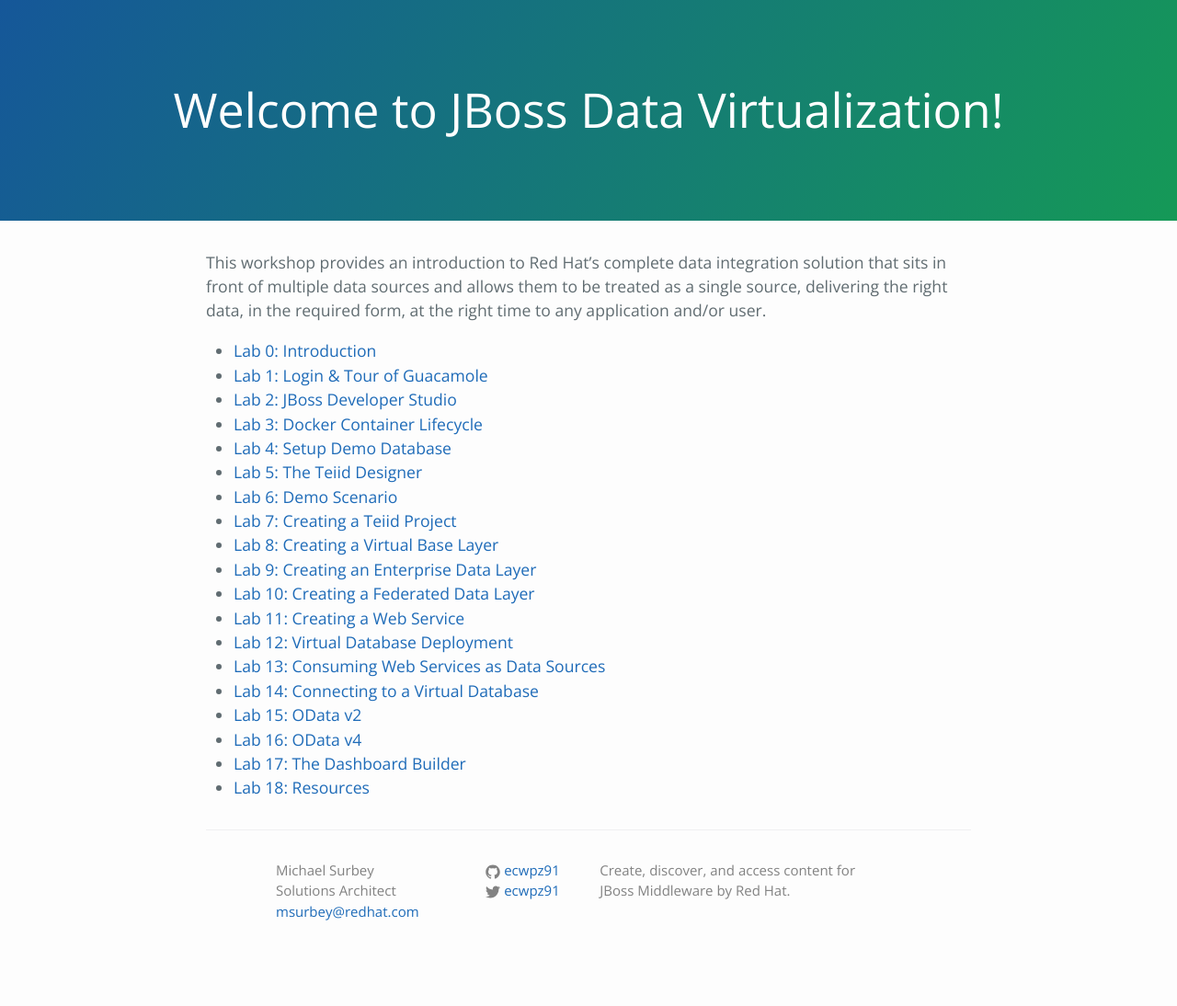
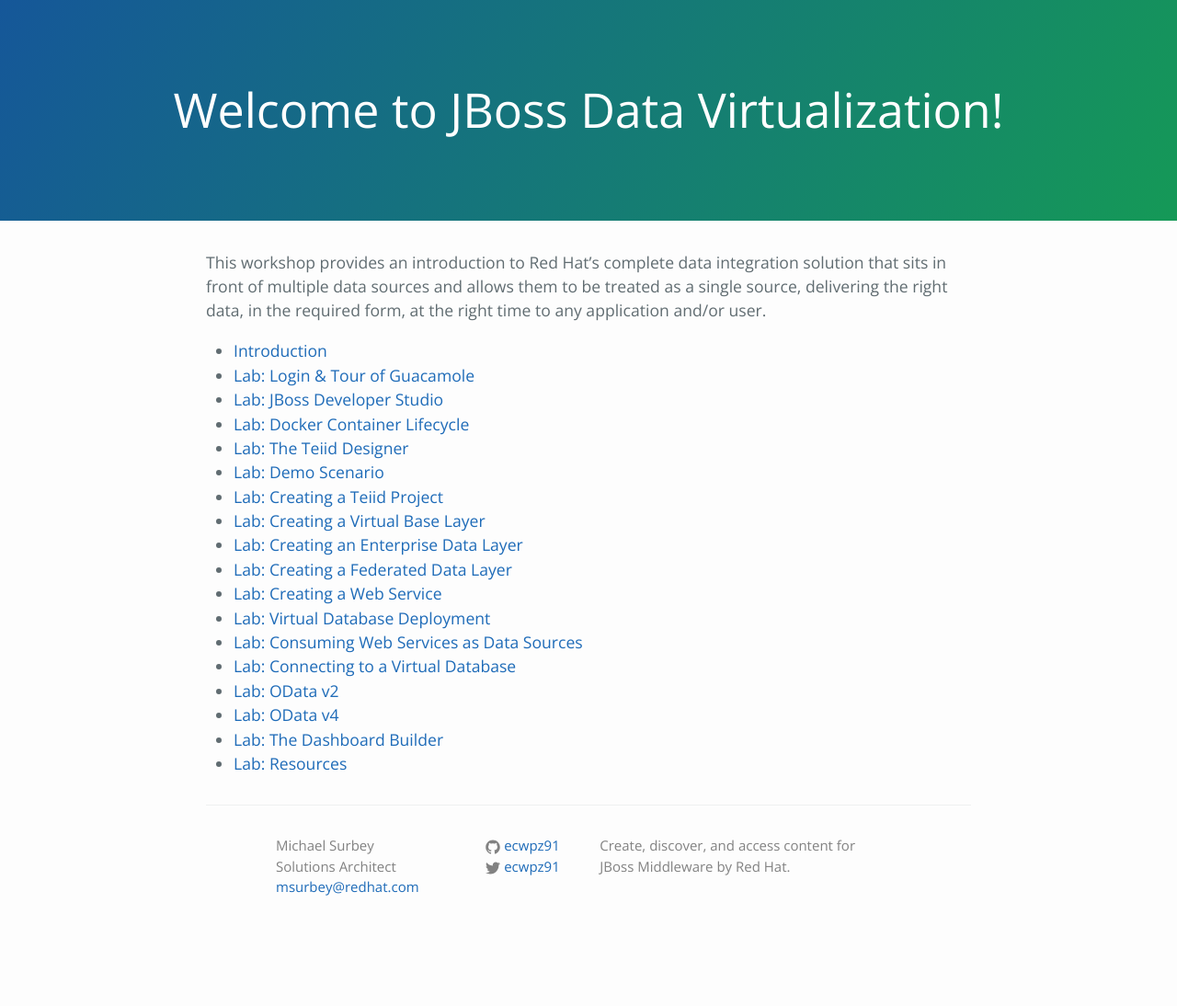
Before and after one commit to epe105/jboss-workshops, a Jekyll site: the page built from _posts/2016-09-28-data-virt.md, in a window 1280 px wide. Shown: the whole page at 92% size. Built offline with Jekyll 4.4.1, drawn with Linux system fonts in a browser that asks for light colours; after the commit the page ends 1068 px from its top, so only the background shows below that.

Commit message:
Kyle inspection

```diff
--- a/_posts/2016-09-28-data-virt.md
+++ b/_posts/2016-09-28-data-virt.md
@@ -6,22 +6,22 @@
 
 This workshop provides an introduction to Red Hat's complete data integration solution that sits in front of multiple data sources and allows them to be treated as a single source, delivering the right data, in the required form, at the right time to any application and/or user.
 
-- [Lab 0: Introduction]({{ "/www/jdv/00-module.html" | prepend: site.baseurl }})
-- [Lab 1: Login & Tour of Guacamole]({{ "/www/jdv/01-module.html" | prepend: site.baseurl }})
-- [Lab 2: JBoss Developer Studio]({{ "/www/jdv/02-module.html" | prepend: site.baseurl }})
-- [Lab 3: Docker Container Lifecycle]({{ "/www/jdv/03-module.html" | prepend: site.baseurl }})
-- [Lab 4: Setup Demo Database]({{ "/www/jdv/04-module.html" | prepend: site.baseurl }})
-- [Lab 5: The Teiid Designer]({{ "/www/jdv/05-module.html" | prepend: site.baseurl }})
-- [Lab 6: Demo Scenario]({{ "/www/jdv/06-module.html" | prepend: site.baseurl }})
-- [Lab 7: Creating a Teiid Project]({{ "/www/jdv/07-module.html" | prepend: site.baseurl }})
-- [Lab 8: Creating a Virtual Base Layer]({{ "/www/jdv/08-module.html" | prepend: site.baseurl }})
-- [Lab 9: Creating an Enterprise Data Layer]({{ "/www/jdv/09-module.html" | prepend: site.baseurl }})
-- [Lab 10: Creating a Federated Data Layer]({{ "/www/jdv/10-module.html" | prepend: site.baseurl }})
-- [Lab 11: Creating a Web Service]({{ "/www/jdv/11-module.html" | prepend: site.baseurl }})
-- [Lab 12: Virtual Database Deployment]({{ "/www/jdv/12-module.html" | prepend: site.baseurl }})
-- [Lab 13: Consuming Web Services as Data Sources]({{ "/www/jdv/13-module.html" | prepend: site.baseurl }})
-- [Lab 14: Connecting to a Virtual Database]({{ "/www/jdv/14-module.html" | prepend: site.baseurl }})
-- [Lab 15: OData v2]({{ "/www/jdv/15-module.html" | prepend: site.baseurl }})
-- [Lab 16: OData v4]({{ "/www/jdv/16-module.html" | prepend: site.baseurl }})
-- [Lab 17: The Dashboard Builder]({{ "/www/jdv/17-module.html" | prepend: site.baseurl }})
-- [Lab 18: Resources]({{ "/www/jdv/18-module.html" | prepend: site.baseurl }})
+- [Introduction]({{ "/www/jdv/00-module.html" | prepend: site.baseurl }})
+- [Lab: Login & Tour of Guacamole]({{ "/www/jdv/01-module.html" | prepend: site.baseurl }})
+- [Lab: JBoss Developer Studio]({{ "/www/jdv/02-module.html" | prepend: site.baseurl }})
+- [Lab: Docker Container Lifecycle]({{ "/www/jdv/03-module.html" | prepend: site.baseurl }})
+<!-- - [Lab 4: Setup Demo Database]({{ "/www/jdv/04-module.html" | prepend: site.baseurl }}) -->
+- [Lab: The Teiid Designer]({{ "/www/jdv/05-module.html" | prepend: site.baseurl }})
+- [Lab: Demo Scenario]({{ "/www/jdv/06-module.html" | prepend: site.baseurl }})
+- [Lab: Creating a Teiid Project]({{ "/www/jdv/07-module.html" | prepend: site.baseurl }})
+- [Lab: Creating a Virtual Base Layer]({{ "/www/jdv/08-module.html" | prepend: site.baseurl }})
+- [Lab: Creating an Enterprise Data Layer]({{ "/www/jdv/09-module.html" | prepend: site.baseurl }})
+- [Lab: Creating a Federated Data Layer]({{ "/www/jdv/10-module.html" | prepend: site.baseurl }})
+- [Lab: Creating a Web Service]({{ "/www/jdv/11-module.html" | prepend: site.baseurl }})
+- [Lab: Virtual Database Deployment]({{ "/www/jdv/12-module.html" | prepend: site.baseurl }})
+- [Lab: Consuming Web Services as Data Sources]({{ "/www/jdv/13-module.html" | prepend: site.baseurl }})
+- [Lab: Connecting to a Virtual Database]({{ "/www/jdv/14-module.html" | prepend: site.baseurl }})
+- [Lab: OData v2]({{ "/www/jdv/15-module.html" | prepend: site.baseurl }})
+- [Lab: OData v4]({{ "/www/jdv/16-module.html" | prepend: site.baseurl }})
+- [Lab: The Dashboard Builder]({{ "/www/jdv/17-module.html" | prepend: site.baseurl }})
+- [Lab: Resources]({{ "/www/jdv/18-module.html" | prepend: site.baseurl }})
```
Also changed, not shown: www/jdv/03-module.md (+3 -3 lines), www/jdv/05-module.md (+34 -5 lines), images/jdv/05-default_server1.png (added), images/jdv/05-default_server2.png (added), images/jdv/05-default_server3.png (added), images/jdv/05-default_server4.png (added), images/jdv/05-default_server5.png (added), images/jdv/05-default_server6.png (added), images/jdv/05-jbds_passwd.png (added), images/jdv/05-teiid_design.png (added), images/jdv/2.3-JBDS-Teiid-view.png (deleted), images/jdv/Screenshot from 2016-09-30 16-20-25.png (deleted).
